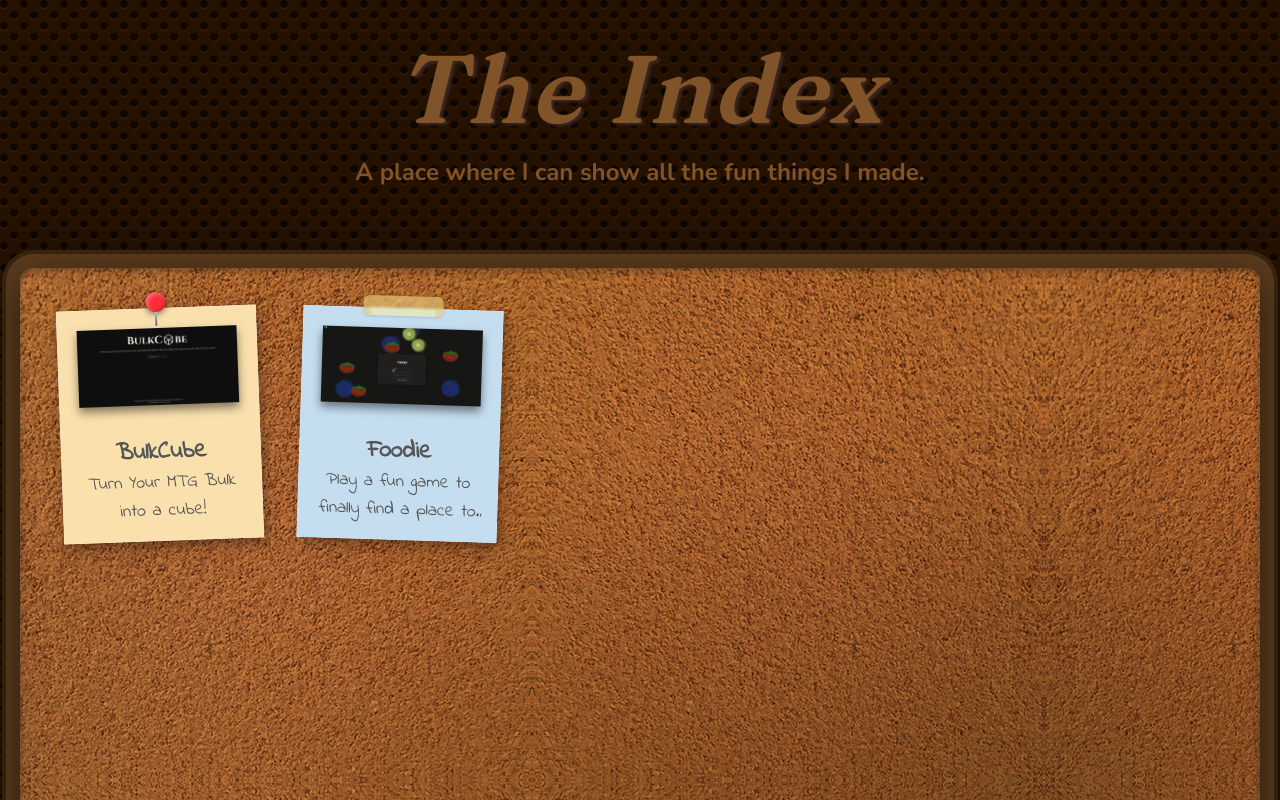
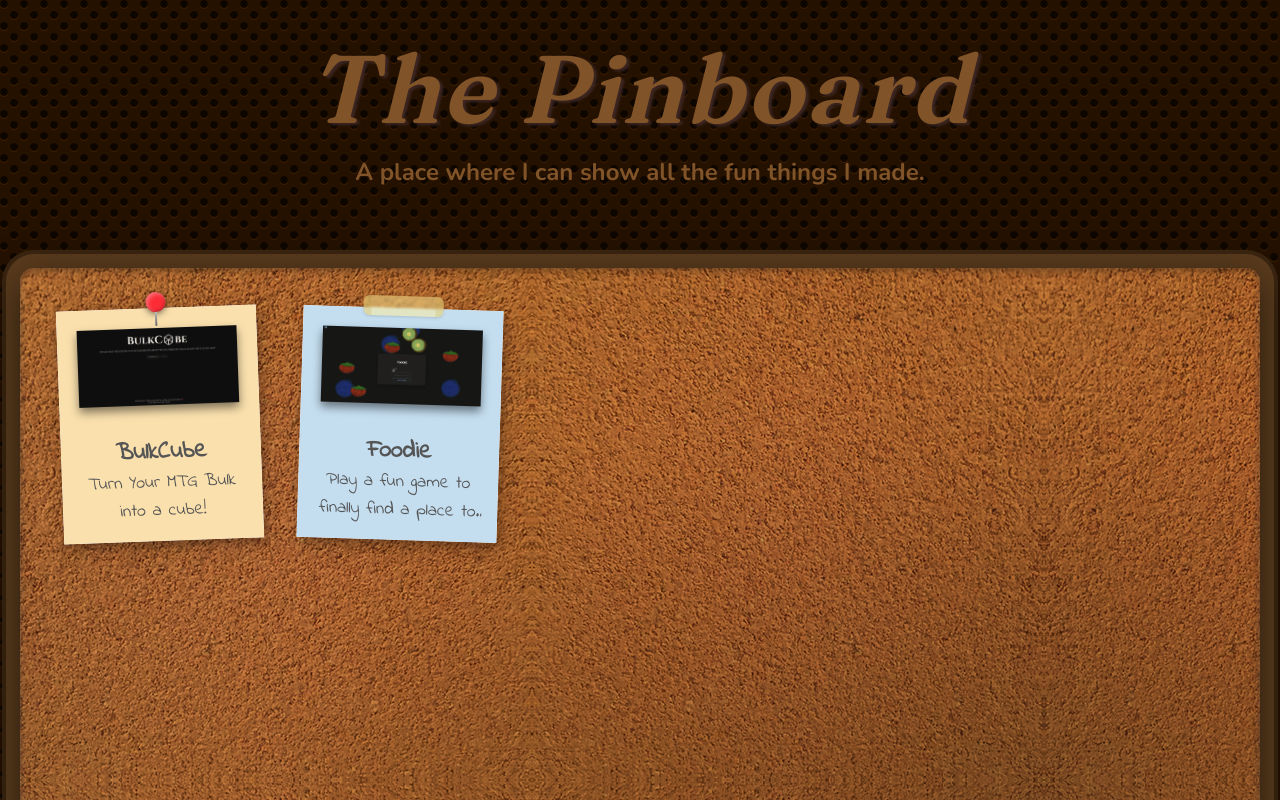
Before and after one commit to DavidASauro/TheIndex, a Next.js app: page / in a window 1280 px wide. Shown: the top 800 px of the page. Built offline with nearby package versions, Linux system fonts and the light colour scheme.

Commit message:
changed website header

```diff
--- a/app/page.tsx
+++ b/app/page.tsx
@@ -6,7 +6,7 @@ const Page = () => {
     <div className="w-full mx-auto flex flex-col gap-20 px-5">
       <div className="text-center mt-10 flex flex-col gap-5">
         <h1 className="text-8xl text-[#805428] font-fraunces font-semibold italic [text-shadow:3px_2px_3px_#3E2723] tracking-wide">
-          The Index
+          The Pinboard
         </h1>
         <p className="text-2xl text-[#805428] font-nunito font-bold">
           A place where I can show all the fun things I made.
```
